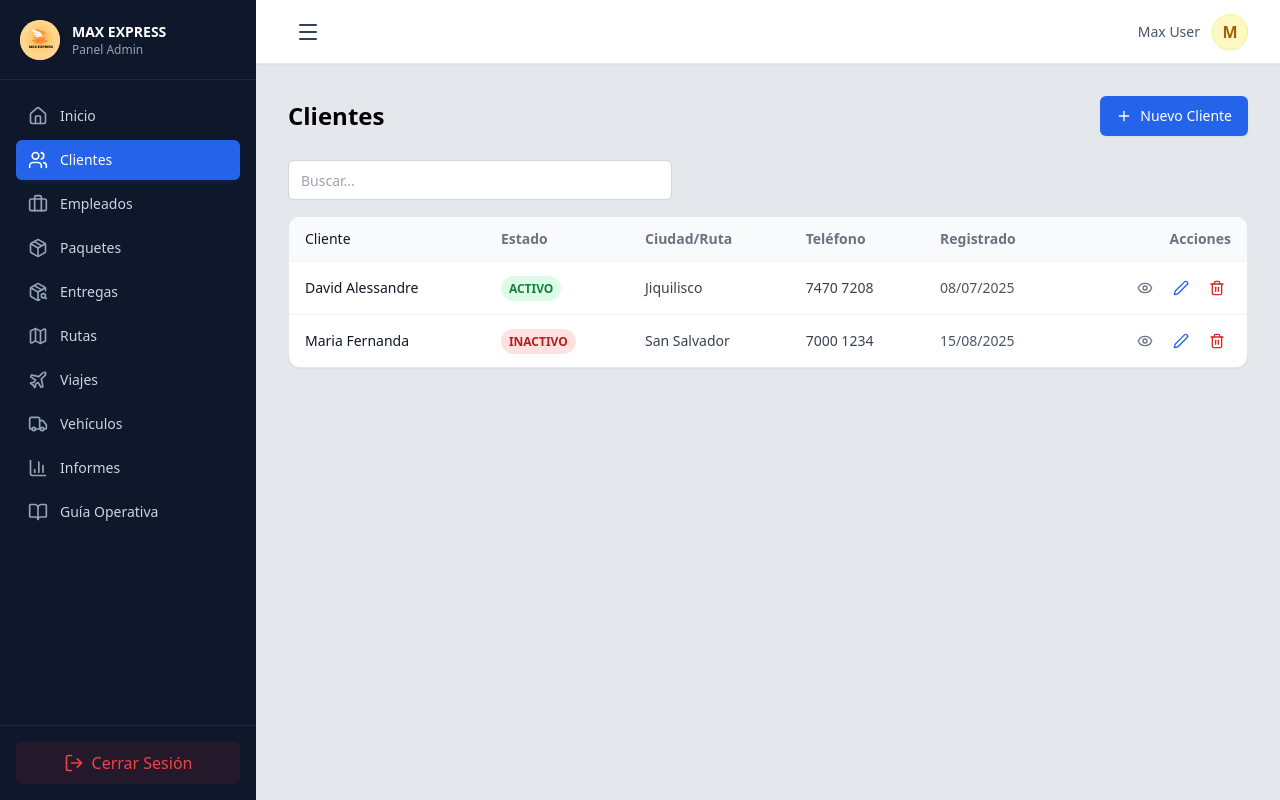
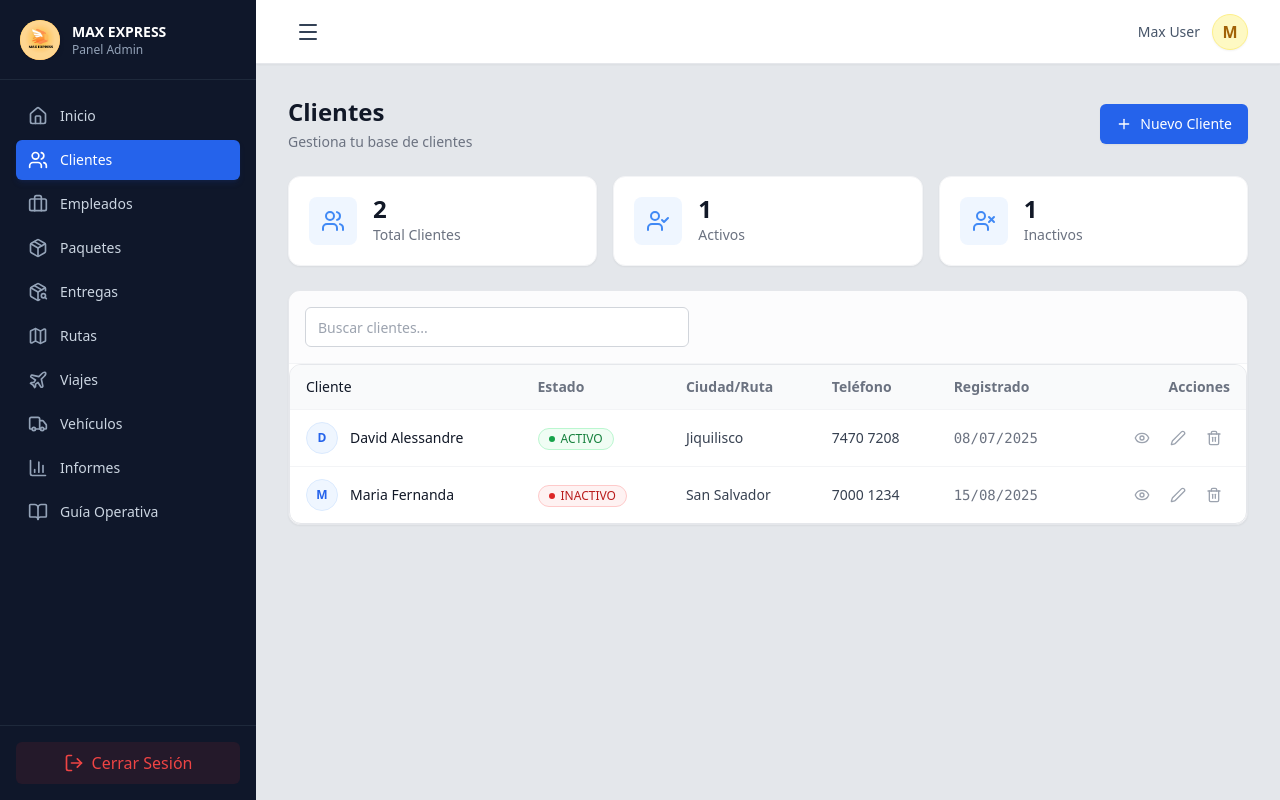
Before and after one commit to Lessnd/MaxExpressAdmin_Frontend, a Vue app: page /dashboard/clients in a window 1280 px wide. Built offline with nearby package versions, Linux system fonts and the light colour scheme.

Commit message:
feat: mejoras en la sección principal del módulo de clientes

```diff
--- a/src/modules/clients/views/ClientsView.vue
+++ b/src/modules/clients/views/ClientsView.vue
@@ -1,24 +1,25 @@
 <script setup lang="ts">
-import { ref, onMounted } from 'vue'
+import { ref, onMounted, computed } from 'vue' // <-- Agregar computed
 import { useI18n } from 'vue-i18n'
-import { Plus, Trash2, Edit2, Eye } from 'lucide-vue-next' // Icono Eye agregado
+import { Plus, Trash2, Edit2, Eye, Users, UserCheck, UserX } from 'lucide-vue-next' // <-- Iconos para stats
 
-// Components
-import UiButton from '@shared/components/ui/UiButton.vue'
-import UiInput from '@shared/components/ui/UiInput.vue'
-import UiDataTable from '@shared/components/ui/UiDataTable.vue'
-import UiModal from '@shared/components/ui/UiModal.vue'
-import UiConfirmModal from '@shared/components/ui/UiConfirmModal.vue'
+// Components UI
+import UiButton from '@/shared/components/ui/UiButton.vue' // Asegúrate que el alias @ apunte bien
+import UiInput from '@/shared/components/ui/UiInput.vue'
+import UiDataTable from '@/shared/components/ui/UiDataTable.vue'
+import UiModal from '@/shared/components/ui/UiModal.vue'
+import UiConfirmModal from '@/shared/components/ui/UiConfirmModal.vue'
+import UiStatsCard from '@/shared/components/ui/UiStatsCard.vue' // <--- 1. IMPORTAR STATS CARD
 
 // Modules
 import ClientForm from '../components/ClientForm.vue'
-import ClientDetails from '../components/ClientDetails.vue' // <--- IMPORTANTE
+import ClientDetails from '../components/ClientDetails.vue'
 
 // Logic
 import { clientsService } from '../services/client.service'
-import type { Client, ColumnDef } from '../types/client.types'
-import { useDate } from '@shared/composables/useDate'
-import { useToast } from '@shared/composables/useToast'
+import type { Client } from '../types/client.types'
+import { useDate } from '@/shared/composables/useDate'
+import { useToast } from '@/shared/composables/useToast'
 
 const { t } = useI18n()
 const { formatDate } = useDate()
@@ -28,19 +29,18 @@ const { addToast } = useToast()
 const clients = ref<Client[]>([])
 const loading = ref(true)
 const searchTerm = ref('')
-const selectedClient = ref<Client | null>(null) // Cliente seleccionado para Ver o Editar
+const selectedClient = ref<Client | null>(null)
 
 // Modals State
-const isFormModalOpen = ref(false)   // Un solo modal para Crear/Editar
-const isDetailsModalOpen = ref(false) // Nuevo Modal de Detalles
+const isFormModalOpen = ref(false)
+const isDetailsModalOpen = ref(false)
 const isDeleteModalOpen = ref(false)
-
 const isSubmitting = ref(false)
 const isDeleting = ref(false)
 
 // Columns
-const columns: ColumnDef[] = [
-    { header: 'Cliente', key: 'name', class: 'font-medium text-gray-900 cursor-pointer hover:text-primary hover:underline' }, // Clase para indicar clic
+const columns = [
+    { header: 'Cliente', key: 'name', class: 'font-medium text-gray-900 cursor-pointer hover:text-primary hover:underline' },
     { header: 'Estado', key: 'status' },
     { header: 'Ciudad/Ruta', key: 'city', class: 'hidden sm:table-cell' },
     { header: 'Teléfono', key: 'phone', class: 'hidden md:table-cell' },
@@ -48,54 +48,69 @@ const columns: ColumnDef[] = [
     { header: 'Acciones', key: 'actions', class: 'text-right' }
 ]
 
+// --- MÉTRICAS CALCULADAS ---
+// Esto calcula los totales automáticamente basado en el array 'clients'
+const clientMetrics = computed(() => [
+    {
+        label: 'Total Clientes',
+        value: clients.value.length,
+        icon: Users
+    },
+    {
+        label: 'Activos',
+        value: clients.value.filter(c => c.status === 'ACTIVO').length,
+        icon: UserCheck
+    },
+    {
+        label: 'Inactivos',
+        value: clients.value.filter(c => c.status === 'INACTIVO').length,
+        icon: UserX
+    }
+    // Puedes agregar más métricas aquí si quieres
+])
+
 // --- ACTIONS ---
 
-// 1. Abrir Modal de Creación
 const openCreateModal = () => {
-    selectedClient.value = null // Limpiamos selección
+    selectedClient.value = null
     isFormModalOpen.value = true
 }
 
-// 2. Abrir Modal de Edición
 const openEditModal = (client: Client) => {
-    selectedClient.value = { ...client } // Copia para evitar reactividad directa en tabla
+    selectedClient.value = { ...client }
     isFormModalOpen.value = true
 }
 
-// 3. Abrir Modal de Detalles (View)
 const openDetailsModal = (client: Client) => {
     selectedClient.value = client
     isDetailsModalOpen.value = true
 }
 
-// 4. Guardar (Crear o Editar)
 const handleSaveClient = async (payload: any) => {
     isSubmitting.value = true
     try {
-        await new Promise(r => setTimeout(r, 1000)) // Mock delay
+        await new Promise(r => setTimeout(r, 1000))
 
-        if (selectedClient.value) {
+        if (selectedClient.value?.id) {
             // MODO EDICIÓN
-            console.log('✏️ [MOCK] Actualizando ID:', selectedClient.value.id, payload)
-            // Aquí iría: await clientsService.update(selectedClient.value.id, payload)
-
-            // Mock Update Local
             const index = clients.value.findIndex(c => c.id === selectedClient.value?.id)
             if (index !== -1) {
+                // Actualizamos localmente mezclando el cliente existente con el payload nuevo
                 clients.value[index] = { ...clients.value[index], ...payload }
             }
             addToast('Cliente actualizado correctamente', 'success')
         } else {
             // MODO CREACIÓN
-            console.log('✨ [MOCK] Creando:', payload)
-            // Mock Create Local
-            // await clientsService.create(payload)
-            // await fetchClients()
+            // Simulamos creación agregando al array local
+            const newClient = {
+                id: Math.random().toString(),
+                status: 'ACTIVO',
+                ...payload
+            }
+            clients.value.unshift(newClient)
             addToast('Cliente creado correctamente', 'success')
         }
-
         isFormModalOpen.value = false
-        await fetchClients() // Recargar para ver cambios
     } catch (e) {
         addToast('Error al guardar', 'error')
     } finally {
@@ -103,13 +118,17 @@ const handleSaveClient = async (payload: any) => {
     }
 }
 
-// ... Resto de lógica de Delete y Fetch (igual que antes) ...
 const fetchClients = async () => {
     loading.value = true
-    try { clients.value = await clientsService.getAll() }
-    finally { loading.value = false }
+    try {
+        clients.value = await clientsService.getAll()
+    } finally {
+        loading.value = false
+    }
 }
+
 const openDeleteModal = (c: Client) => { selectedClient.value = c; isDeleteModalOpen.value = true }
+
 const confirmDelete = async () => {
     if (!selectedClient.value) return
     isDeleting.value = true
@@ -127,52 +146,79 @@ onMounted(fetchClients)
 <template>
     <div class="space-y-6">
         <div class="flex justify-between items-center">
-            <h1 class="text-2xl font-bold">{{ t('dashboard.menu.clients') }}</h1>
-            <UiButton @click="openCreateModal">
+            <div>
+                <h1 class="text-2xl font-bold text-gray-900">{{ t('dashboard.menu.clients') }}</h1>
+                <p class="text-sm text-gray-500 mt-1">Gestiona tu base de clientes</p>
+            </div>
+            <UiButton @click="openCreateModal" class="bg-blue-600 text-white hover:bg-blue-700">
                 <Plus class="w-4 h-4 mr-2" />Nuevo Cliente
             </UiButton>
         </div>
 
-        <div class="space-y-4">
-            <UiInput v-model="searchTerm" placeholder="Buscar..." class="max-w-sm bg-white" />
+        <div class="grid grid-cols-1 sm:grid-cols-3 gap-4">
+            <UiStatsCard
+                v-for="metric in clientMetrics"
+                :key="metric.label"
+                :label="metric.label"
+                :value="metric.value"
+                :icon="metric.icon"
+            />
+        </div>
+
+        <div class="bg-white rounded-xl shadow-sm border border-gray-200 overflow-hidden">
+            <div class="p-4 border-b border-gray-100 flex gap-4 bg-gray-50/50">
+                <UiInput v-model="searchTerm" placeholder="Buscar clientes..." class="max-w-sm bg-white" />
+            </div>
 
             <UiDataTable :columns="columns" :data="clients" :loading="loading">
 
                 <template #cell-name="{ row }">
-                    <button @click="openDetailsModal(row)"
-                        class="hover:text-primary hover:underline font-medium text-left">
-                        {{ row.name }}
-                    </button>
+                    <div class="flex items-center gap-3">
+                        <div class="w-8 h-8 rounded-full bg-blue-50 flex items-center justify-center text-blue-600 font-bold text-xs border border-blue-100">
+                            {{ (row as Client).name.charAt(0).toUpperCase() }}
+                        </div>
+                        <button @click="openDetailsModal(row as Client)"
+                            class="hover:text-blue-600 hover:underline font-medium text-left text-gray-900 transition-colors">
+                            {{ (row as Client).name }}
+                        </button>
+                    </div>
                 </template>
 
                 <template #cell-status="{ row }">
-                    <span class="px-2 py-1 text-xs font-semibold rounded-full" :class="{
-                        'bg-green-100 text-green-700': row.status === 'ACTIVO',
-                        'bg-red-100 text-red-700': row.status === 'INACTIVO',
-                        'bg-yellow-100 text-yellow-700': row.status === 'PENDIENTE'
-                    }">{{ row.status }}</span>
+                    <span class="inline-flex items-center px-2.5 py-0.5 rounded-full text-xs font-medium border" :class="{
+                        'bg-green-50 text-green-700 border-green-200': (row as Client).status === 'ACTIVO',
+                        'bg-red-50 text-red-700 border-red-200': (row as Client).status === 'INACTIVO',
+                        'bg-yellow-50 text-yellow-700 border-yellow-200': (row as Client).status === 'PENDIENTE'
+                    }">
+                        <span class="w-1.5 h-1.5 rounded-full mr-1.5" :class="{
+                             'bg-green-600': (row as Client).status === 'ACTIVO',
+                             'bg-red-600': (row as Client).status === 'INACTIVO',
+                             'bg-yellow-600': (row as Client).status === 'PENDIENTE'
+                        }"></span>
+                        {{ (row as Client).status }}
+                    </span>
                 </template>
 
                 <template #cell-createdAt="{ row }">
-                    <span class="text-gray-600">{{ formatDate(row.createdAt) }}</span>
+                    <span class="text-gray-500 text-sm font-mono">{{ formatDate((row as Client).createdAt) }}</span>
                 </template>
 
                 <template #cell-actions="{ row }">
-                    <div class="flex justify-end gap-2">
-                        <button @click="openDetailsModal(row)"
-                            class="text-gray-500 hover:text-gray-700 p-1.5 rounded-md hover:bg-gray-100 transition-colors"
+                    <div class="flex justify-end gap-1">
+                        <button @click="openDetailsModal(row as Client)"
+                            class="text-gray-400 hover:text-blue-600 p-2 rounded-lg hover:bg-blue-50 transition-colors"
                             title="Ver Detalles">
                             <Eye class="w-4 h-4" />
                         </button>
 
-                        <button @click="openEditModal(row)"
-                            class="text-blue-600 hover:text-blue-800 p-1.5 rounded-md hover:bg-blue-50 transition-colors"
+                        <button @click="openEditModal(row as Client)"
+                            class="text-gray-400 hover:text-orange-600 p-2 rounded-lg hover:bg-orange-50 transition-colors"
                             title="Editar">
                             <Edit2 class="w-4 h-4" />
                         </button>
 
-                        <button @click="openDeleteModal(row)"
-                            class="text-red-600 hover:text-red-800 p-1.5 rounded-md hover:bg-red-50 transition-colors"
+                        <button @click="openDeleteModal(row as Client)"
+                            class="text-gray-400 hover:text-red-600 p-2 rounded-lg hover:bg-red-50 transition-colors"
                             title="Eliminar">
                             <Trash2 class="w-4 h-4" />
                         </button>
@@ -189,13 +235,6 @@ onMounted(fetchClients)
 
         <UiModal :is-open="isDetailsModalOpen" title="Detalles del Cliente" @close="isDetailsModalOpen = false">
             <ClientDetails v-if="selectedClient" :client="selectedClient" />
-
-            <template #footer>
-                <UiButton variant="ghost" @click="isDetailsModalOpen = false">Cerrar</UiButton>
-                <UiButton @click="() => { isDetailsModalOpen = false; openEditModal(selectedClient!); }">
-                    Editar
-                </UiButton>
-            </template>
         </UiModal>
 
         <UiConfirmModal :is-open="isDeleteModalOpen" title="¿Eliminar Cliente?"
```
